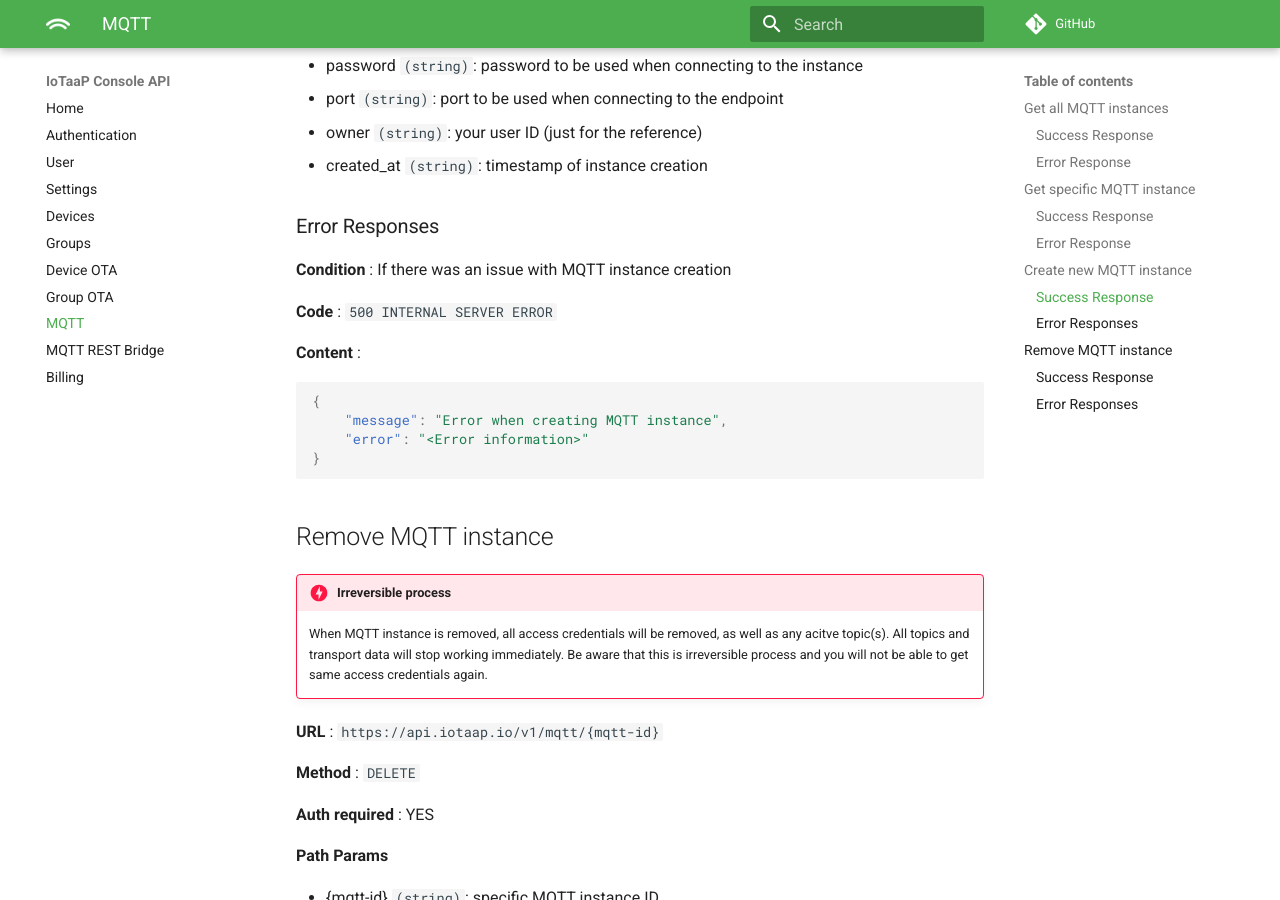
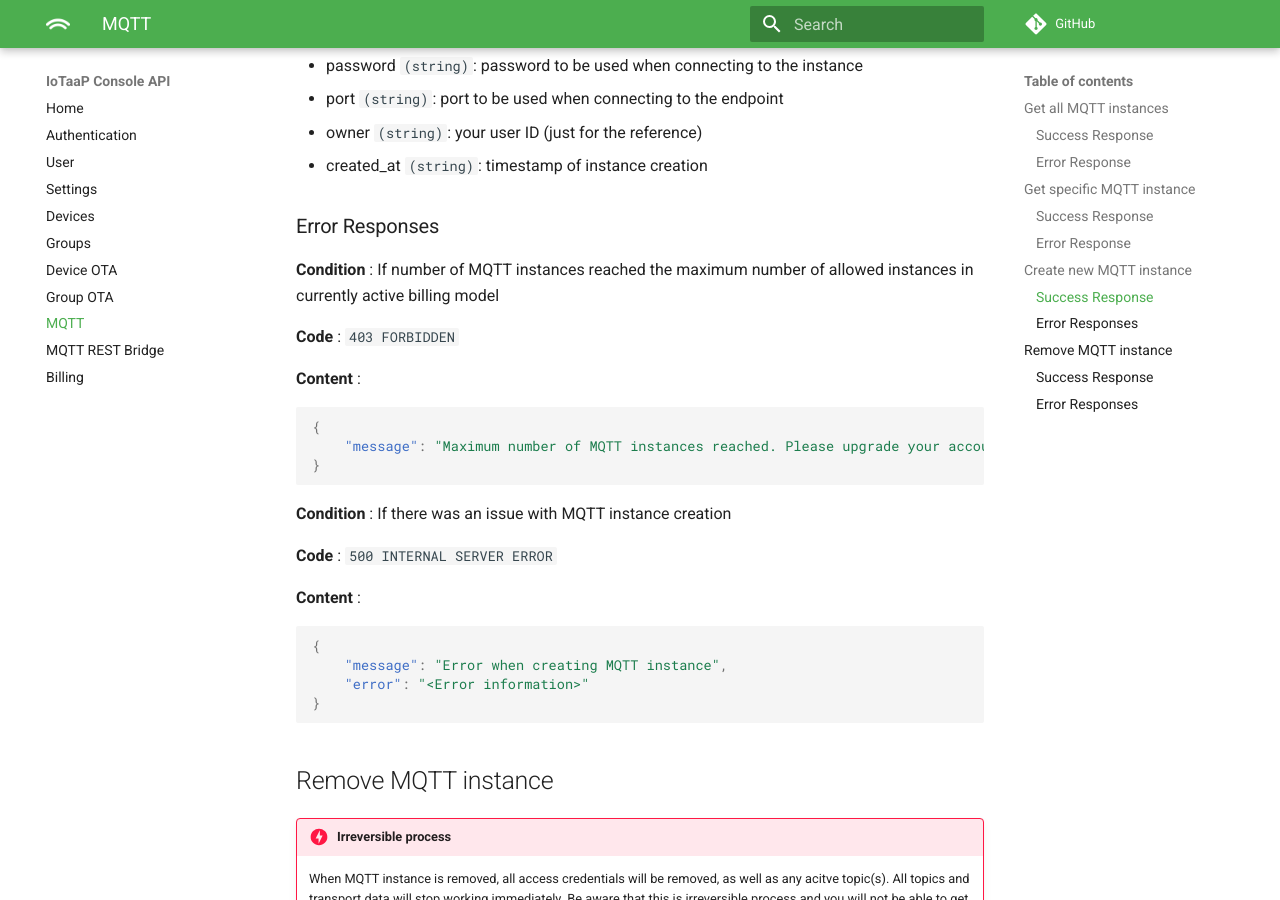
Before and after one commit to iotaap/docs-rest, an MkDocs documentation site: the page built from docs/mqtt.md, in a window 1280 px wide and 900 px high, scrolled down 3960 px. Built offline with MkDocs 1.6.1 and Material for MkDocs 9.7.7, drawn with Linux system fonts in a browser that asks for light colours; comment, search, counter and statistics services are not loaded.

Commit message:
Added billing model restriction responses

````diff
--- a/docs/mqtt.md
+++ b/docs/mqtt.md
@@ -184,6 +184,18 @@ in the current billing plan
 
 ### Error Responses
 
+**Condition** : If number of MQTT instances reached the maximum number of allowed instances in currently active billing model
+
+**Code** : `403 FORBIDDEN`
+
+**Content** :
+
+```json
+{
+    "message": "Maximum number of MQTT instances reached. Please upgrade your account."
+}
+```
+
 **Condition** : If there was an issue with MQTT instance creation
 
 **Code** : `500 INTERNAL SERVER ERROR`
````
Also changed, not shown: docs/devices.md (+12 -0 lines), docs/groupOta.md (+12 -0 lines), docs/groups.md (+12 -0 lines).
